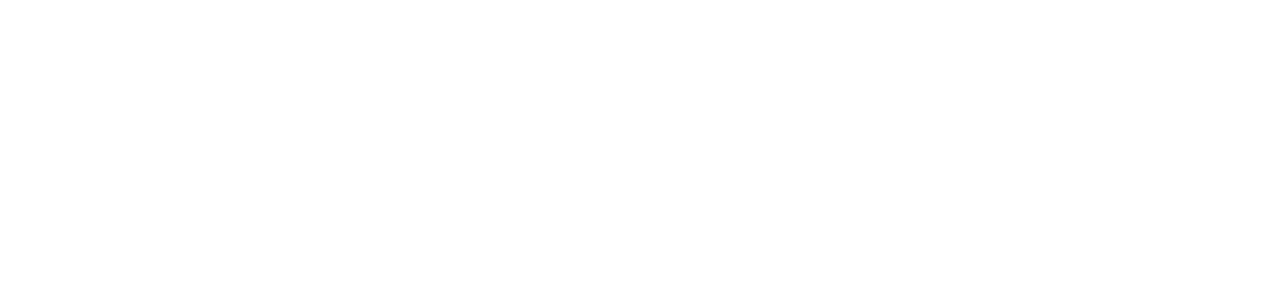
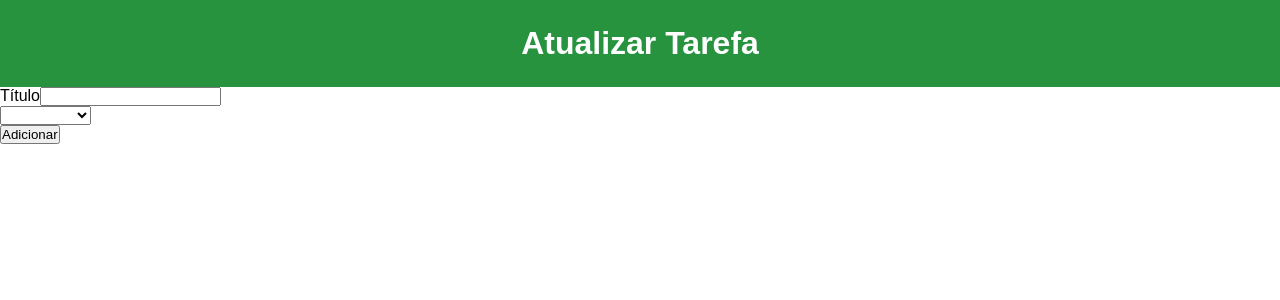
Before and after one commit to senarthur/lista-tarefa-angular, an Angular app: page /update-task/1 in a window 1280 px wide. Before the commit this address led to /. Shown: the top 300 px of the page. Built offline with nearby package versions, Linux system fonts and the light colour scheme.

Commit message:
Created Update Task Page

```diff
--- a/src/app/app.routes.ts
+++ b/src/app/app.routes.ts
@@ -1,6 +1,7 @@
 import { Routes } from '@angular/router';
 import { HomeComponent } from './pages/home/home.component';
 import { AddTaskComponent } from './pages/add-task/add-task.component';
+import { UpdateTaskComponent } from './pages/update-task/update-task.component';
 
 export const routes: Routes = [
     {
@@ -15,5 +16,9 @@
     {
         path: 'add-task',
         component: AddTaskComponent
+    },
+    {
+        path: 'update-task/:id',
+        component: UpdateTaskComponent
     }
 ];
--- a/src/app/components/card/card.component.html
+++ b/src/app/components/card/card.component.html
@@ -1,9 +1,9 @@
 <div class="card">
     <div class="type-task">
-        <p>{{ type }}</p>
+        <p>{{ task.type }}</p>
     </div>
     <div class="content">
-        <h3>{{ title }}</h3>
+        <h3>{{ task.title }}</h3>
     </div>
     <div class="action-buttons">
         <button>
@@ -12,7 +12,7 @@
         </button>
         <button>
             <i class="fa-solid fa-trash"></i>
-            <p>Excluir</p>
+            <p (click)="deleteTask()">Excluir</p>
         </button>
         <button>
             <i class="fa-regular fa-square-check"></i>
--- a/src/app/components/card/card.component.ts
+++ b/src/app/components/card/card.component.ts
@@ -1,4 +1,6 @@
 import { Component, Input } from '@angular/core';
+import { TarefaService } from '../../services/tarefa.service';
+import { ITask } from '../../models/ITarefa.model';
 
 @Component({
   selector: 'app-card',
@@ -9,8 +11,14 @@
 })
 export class CardComponent {
 
-  @Input() type !: string;
-  @Input() title !: string;
-  @Input() complete !: boolean;
+  @Input() task!: ITask;
+
+  constructor(
+    private tarefaService: TarefaService
+  ){}
+
+  deleteTask() {
+    this.tarefaService.deleteTask(this.task.id);
+  }
 
 }
--- a/src/app/pages/home/home.component.html
+++ b/src/app/pages/home/home.component.html
@@ -13,7 +13,7 @@
 
     <div class="cards">
         @for (task of tasks; track $index) {
-            <app-card [type]="task.type" [title]="task.title" [complete]="task.complete"></app-card>
+            <app-card [task]="task"></app-card>
         }
     </div>
 </main>
--- /dev/null
+++ b/src/app/pages/update-task/update-task.component.html
@@ -0,0 +1,17 @@
+<app-header title="Atualizar Tarefa"></app-header>
+
+<form class="add-task-form">
+    <div class="input-group">
+        <label for="title-input">Título</label>
+        <input type="text" id="title-input" [value]="task.title">
+    </div>
+
+    <div class="select-box">
+        <select name="type" id="type" [value]="task.type">
+            <option value="personal">Pessoal</option>
+            <option value="corporative">Corporativo</option>
+            <option value="student">Estudantil</option>
+        </select>
+    </div>
+    <button>Adicionar</button>
+</form>
--- /dev/null
+++ b/src/app/pages/update-task/update-task.component.ts
@@ -0,0 +1,28 @@
+import { Component, OnInit } from '@angular/core';
+import { HeaderComponent } from '../../components/header/header.component';
+import { ActivatedRoute } from '@angular/router';
+import { ITask, createNewTask } from '../../models/ITarefa.model';
+import { TarefaService } from '../../services/tarefa.service';
+
+@Component({
+  selector: 'app-update-task',
+  standalone: true,
+  imports: [HeaderComponent],
+  templateUrl: './update-task.component.html',
+  styleUrl: './update-task.component.scss'
+})
+export class UpdateTaskComponent implements OnInit {
+
+  task: ITask = createNewTask();
+
+  constructor(
+    private activatedRoute: ActivatedRoute,
+    private tarefaService: TarefaService
+  ){}
+
+  ngOnInit(): void {
+    const id = this.activatedRoute.snapshot.paramMap.get('id') || '';
+
+    this.task = this.tarefaService.getTask(id);
+  }
+}
--- a/src/app/services/tarefa.service.ts
+++ b/src/app/services/tarefa.service.ts
@@ -29,6 +29,13 @@
 
   getTasks(): Observable<ITask[]> {
     return this.task$;
+  }
+
+  getTask(id: string): ITask {
+    const task = this.taskSubject.value.find(task => task.id === id);
+
+    if (task != undefined) return task;
+    else return createNewTask();
   }
 
   addTask(task: ITask) {
```
Also changed, not shown: src/app/pages/update-task/update-task.component.scss (added), 1 other file (tests, documents, lock files or other folders).
